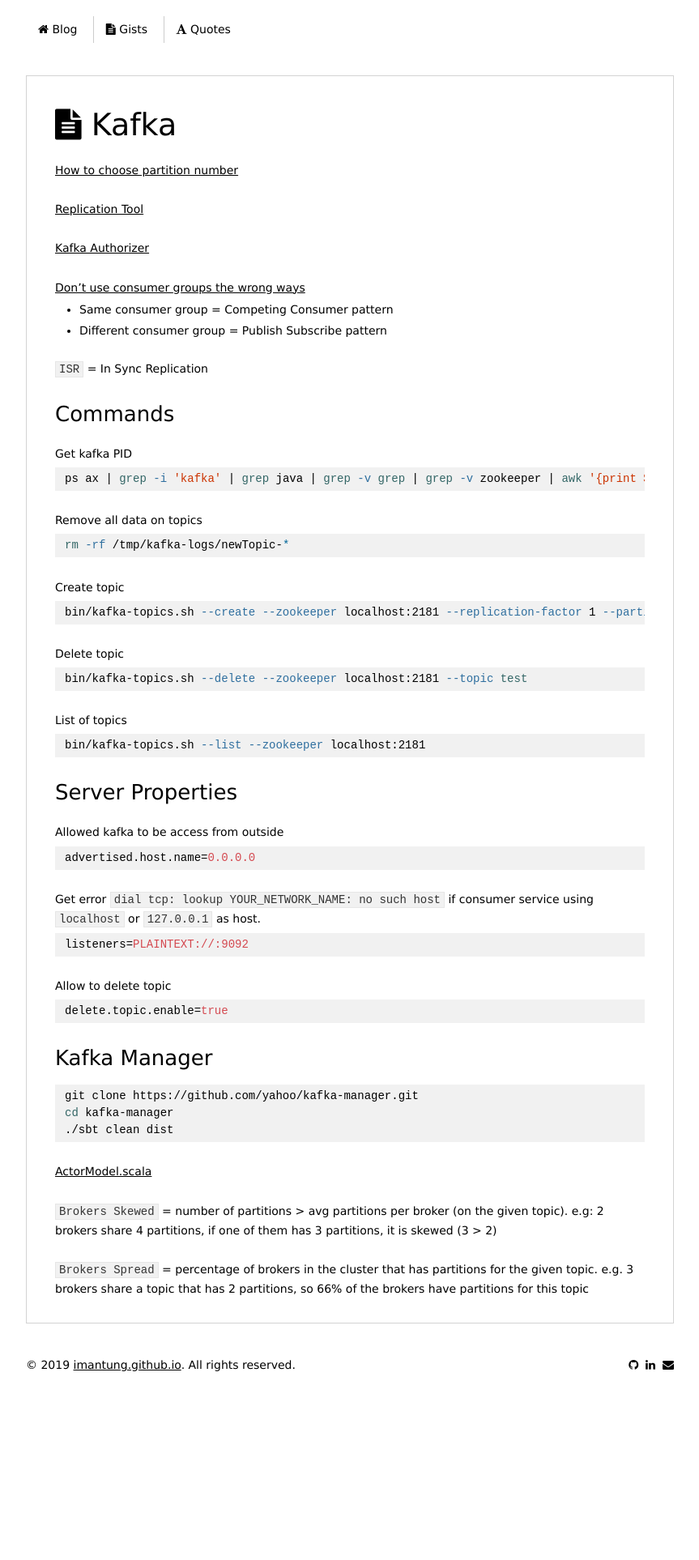
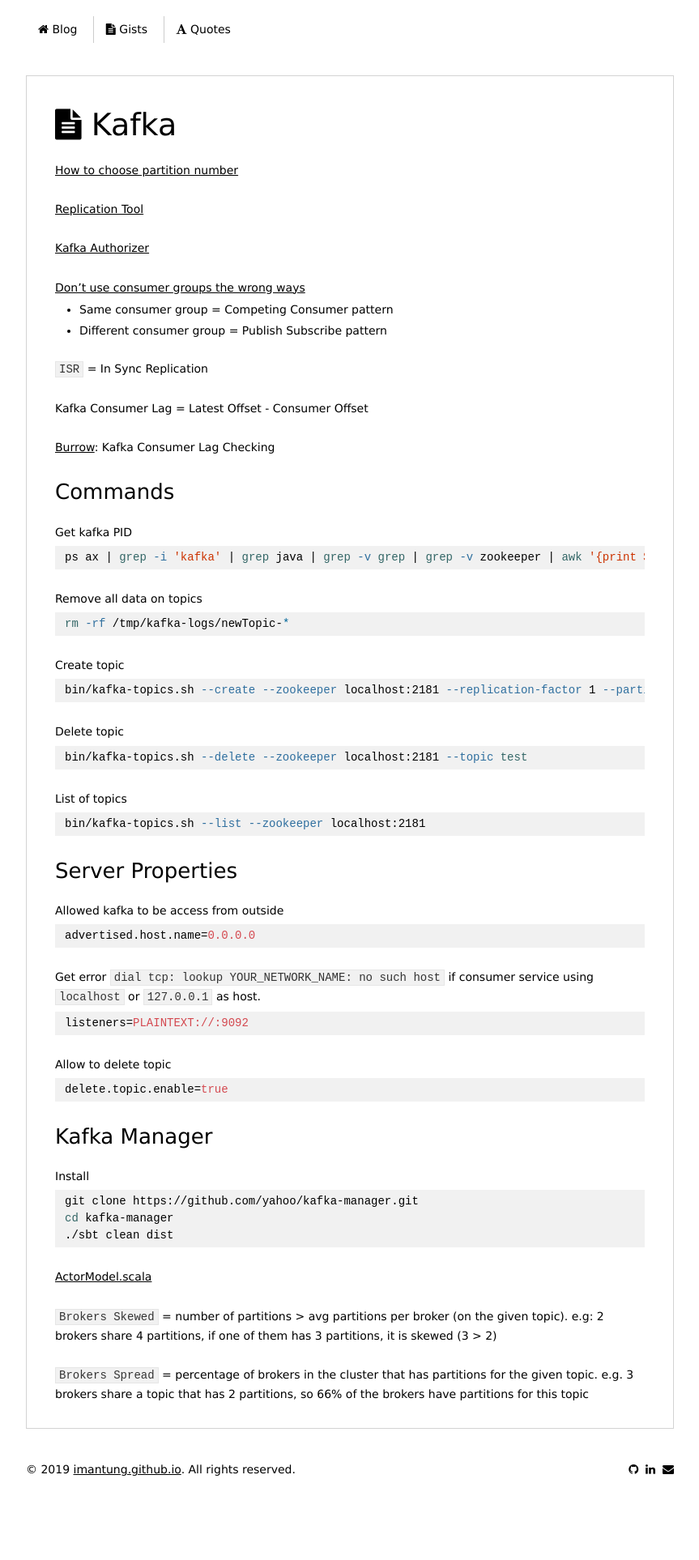
Before and after one commit to imantung/imantung.github.io, a Jekyll site: the page built from gist/kafka.md, in a window 1280 px wide. Shown: the whole page at 81% size, without its empty margins (208-1071 px from the left). Built offline with Jekyll 4.4.1, drawn with Linux system fonts in a browser that asks for light colours; nearby versions of some CDN libraries; before the commit the page ends 1796 px from its top, so only the background shows below that.

Commit message:
update some content

````diff
--- a/gist/kafka.md
+++ b/gist/kafka.md
@@ -16,6 +16,10 @@
 
 
 `ISR` = In Sync Replication
+
+Kafka Consumer Lag = Latest Offset - Consumer Offset
+
+[Burrow](https://github.com/linkedin/Burrow): Kafka Consumer Lag Checking
 
 
 ### Commands
@@ -67,6 +71,7 @@
 
 ### Kafka Manager
 
+Install
 ```sh
 git clone https://github.com/yahoo/kafka-manager.git
 cd kafka-manager
````
Also changed, not shown: gist/metrics-logs-monitoring.md (+1 -1 lines).
